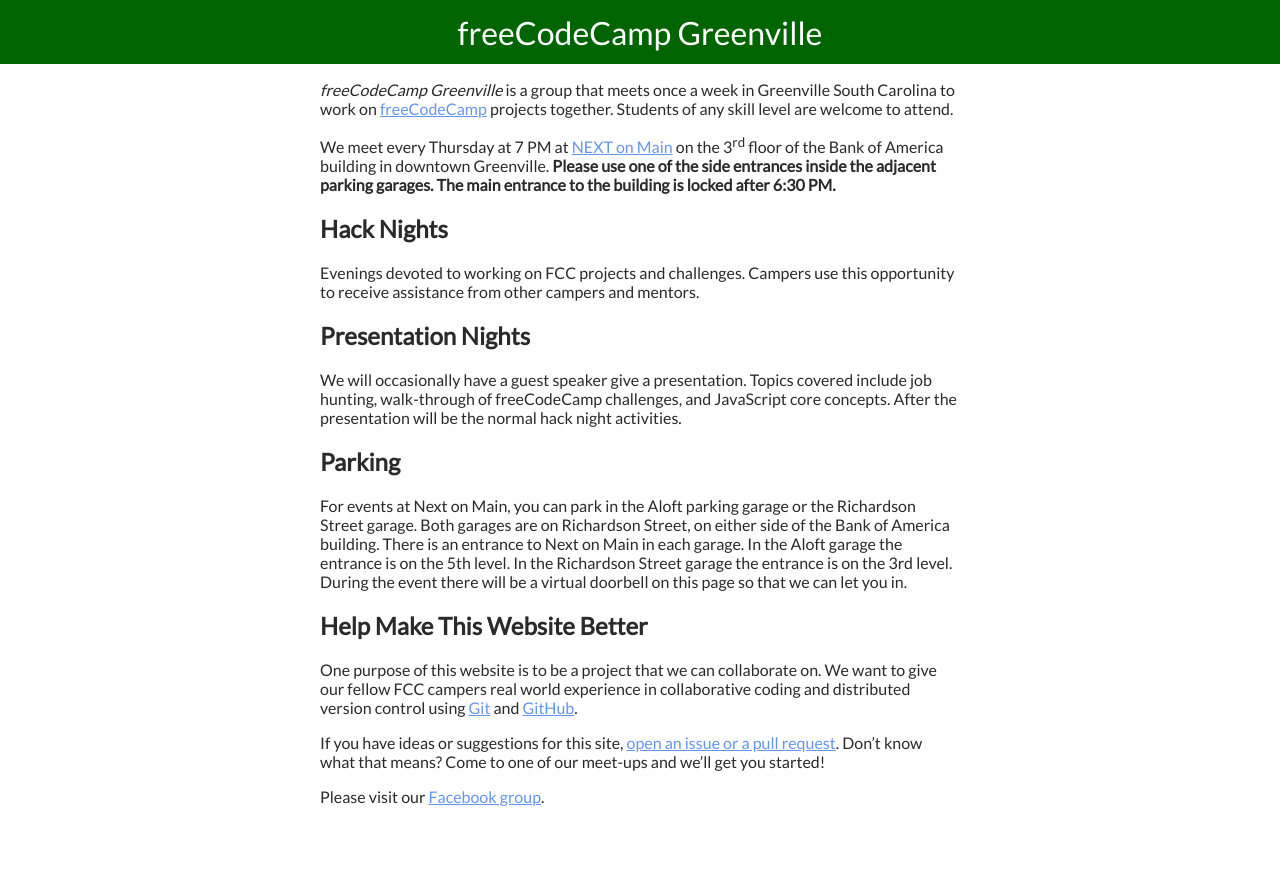
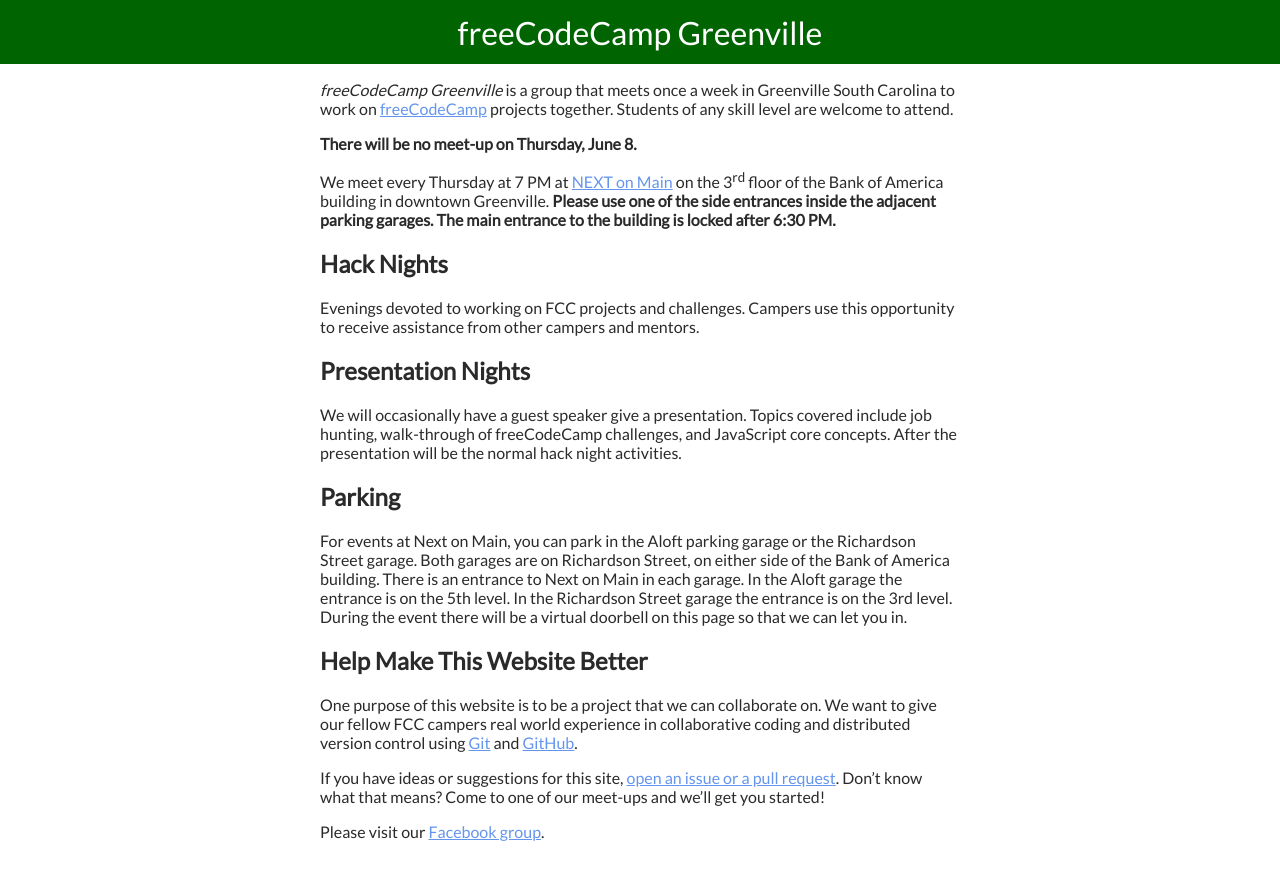
Before and after one commit to freecodecamp-greenville/fcc-greenville-www, a Jekyll site: the page built from index.md, in a window 1280 px wide. Shown: the top 880 px of the page. Built offline with Jekyll 4.4.1, drawn with Linux system fonts in a browser that asks for light colours.

Commit message:
No meet-up june 8

```diff
--- a/index.md
+++ b/index.md
@@ -4,6 +4,8 @@
 *freeCodeCamp Greenville* is a group that meets once a week in Greenville South
 Carolina to work on [freeCodeCamp](https://www.freecodecamp.com/) projects
 together. Students of any skill level are welcome to attend.
+
+**There will be no meet-up on Thursday, June 8.**
 
 We meet every Thursday at 7 PM at [NEXT on
 Main](http://www.greenvillenext.com/next-space-locations/next-main/) on the
```
